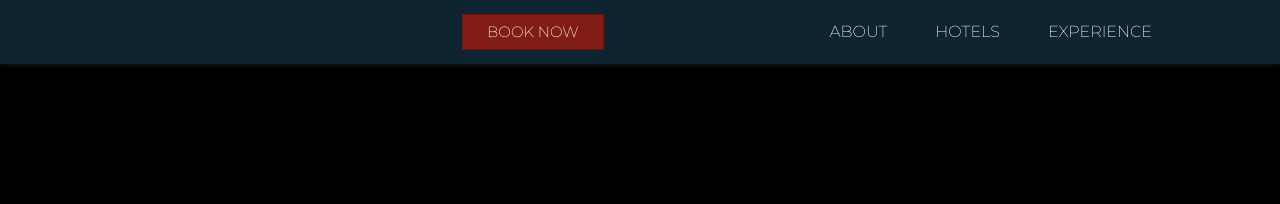
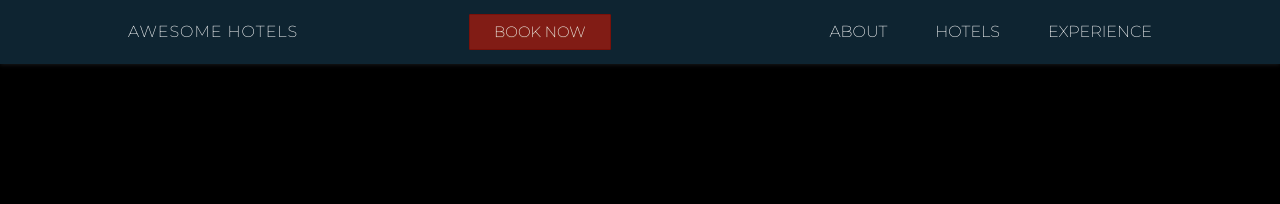
Before and after one commit to adnasanda/awesome-hotels.github.io, a plain HTML site: page index.html in a window 1280 px wide. Shown: the top 204 px of the page. Drawn offline with nearby package versions, Linux system fonts and the light colour scheme.

Commit message:
Update index.html

```diff
--- a/index.html
+++ b/index.html
@@ -19,7 +19,7 @@
             <!-------- NAV -------->
             <nav class="nav bd-grid">
                                 <div>
-                    <h8>AWESOME HOTELS</h8>
+                    <h6>AWESOME HOTELS</h6>
                 </div>
 
                 <div>
```
